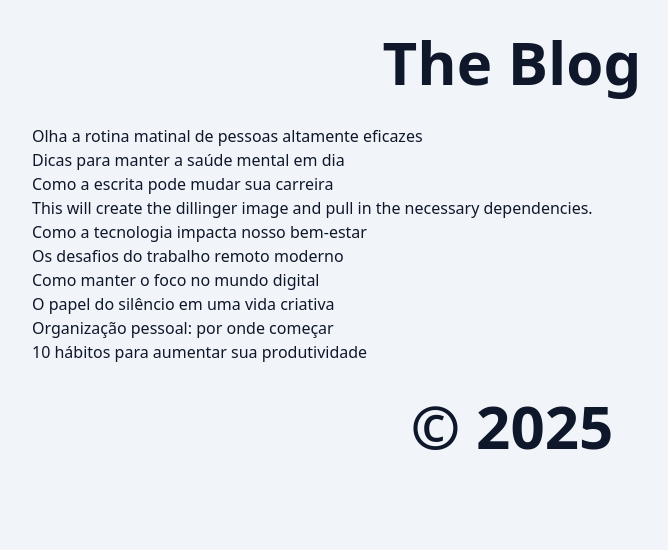
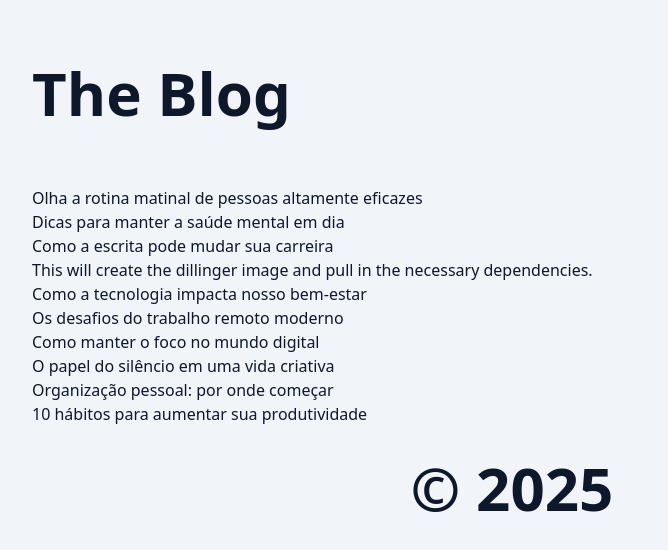
Before and after one commit to alexandrerogeriosn93/project-next-the-blog, a Next.js app: page / in a window 1280 px wide. Shown: the top 550 px of the page, without its empty margins (128-796 px from the left). Built offline with nearby package versions, Linux system fonts and the light colour scheme.

Commit message:
feat: create Header component

```diff
--- a/src/app/page.tsx
+++ b/src/app/page.tsx
@@ -1,4 +1,5 @@
 import { Container } from "@/components/Container";
+import { Header } from "@/components/Header";
 import PostsList from "@/components/PostsList";
 import { SpinLoader } from "@/components/SpinLoader";
 import { Suspense } from "react";
@@ -6,9 +7,7 @@
 export default async function Home() {
   return (
     <Container>
-      <header>
-        <h1 className="py-8 text-center text-6xl font-bold">The Blog</h1>
-      </header>
+      <Header />
       <Suspense fallback={<SpinLoader />}>
         <PostsList />
       </Suspense>
--- /dev/null
+++ b/src/components/Header/index.tsx
@@ -0,0 +1,18 @@
+import clsx from "clsx";
+
+export function Header() {
+  return (
+    <header>
+      <h1
+        className={clsx(
+          "py-8 text-4xl/normal font-extrabold",
+          "sm:py-10 sm:text-5xl/normal",
+          "md:py-11 md:text-6xl/normal",
+          "lg:py-12 lg:text-6xl/normal",
+        )}
+      >
+        <a href="#">The Blog</a>
+      </h1>
+    </header>
+  );
+}
```
